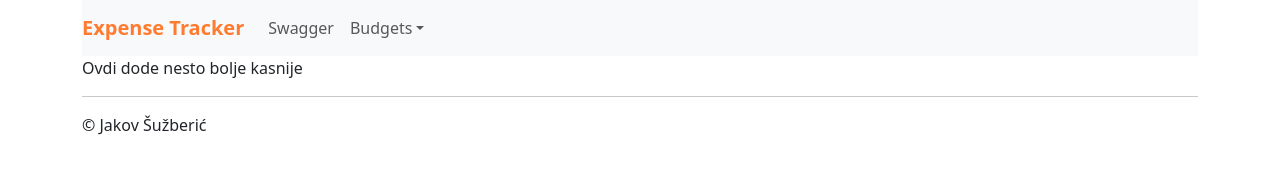
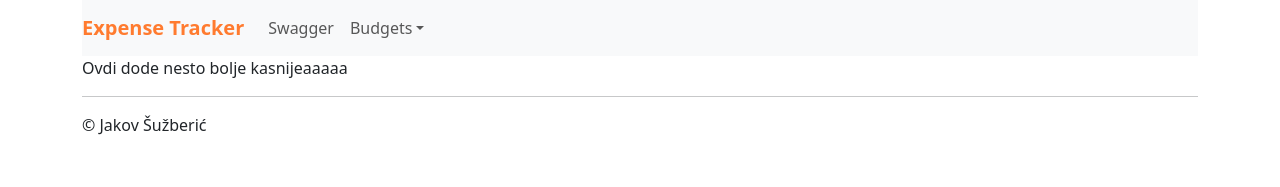
Before and after one commit to JakovSuzberic/ExpenseTracker, a React (Vite) app in the folder Frontend/: page / in a window 1280 px wide. Shown: the top 187 px of the page. Built offline with nearby package versions, Linux system fonts and the light colour scheme.

Commit message:
added some things
Still not working

```diff
--- a/Frontend/package.json
+++ b/Frontend/package.json
@@ -5,7 +5,7 @@
   "type": "module",
   "scripts": {
     "dev": "vite",
-    "build": "vite build",
+    "build": "vite build && rmdir ..\\wwwroot /s /q && move /y dist ../ExpenseTracker",
     "lint": "eslint .",
     "preview": "vite preview"
   },
--- a/Frontend/src/pages/home.jsx
+++ b/Frontend/src/pages/home.jsx
@@ -5,7 +5,7 @@ export default function Home(){
 
         <>
 
-            Ovdi dode nesto bolje kasnije
+            Ovdi dode nesto bolje kasnijeaaaaa
 
         </>
     )
--- a/Frontend/src/pages/users/UsersAdd.jsx
+++ b/Frontend/src/pages/users/UsersAdd.jsx
@@ -9,7 +9,7 @@ export default function UsersAdd(){
 
     const navigate = useNavigate();
 
-
+/*
     async function add(Users){
 
         const response = await UserService.add(Users);
@@ -26,7 +26,11 @@ export default function UsersAdd(){
     function processSubmit(e){
 
         e.preventDefault();
+
+
         let data = new FormData(e.target)
+
+
 
         add({
 
@@ -36,8 +40,10 @@ export default function UsersAdd(){
 
         })
 
+
+
     }
-
+*/
 
     const styles = {
 
@@ -70,7 +76,7 @@ export default function UsersAdd(){
 
         </div>
 
-        <Form onSubmit={processSubmit}>
+        <Form >
 
             <Form.Group controlId = "name">
                 <Form.Label>Name</Form.Label>
@@ -86,9 +92,6 @@ export default function UsersAdd(){
                 <Form.Label>Created at</Form.Label>
                 <Form.Control type = "date" name = "created_At" required />
             </Form.Group>
-
-
-
 
 
         <Row className="d-flex justify-content-between">
```
Also changed, not shown: 1 other file (tests, documents, lock files or other folders).
